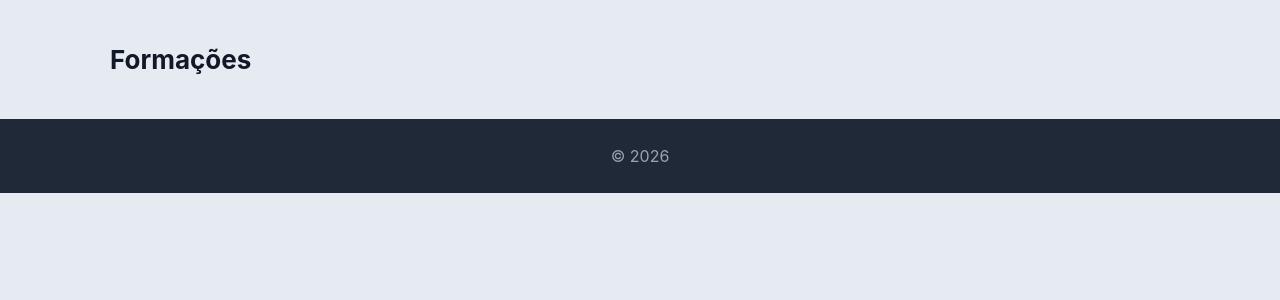
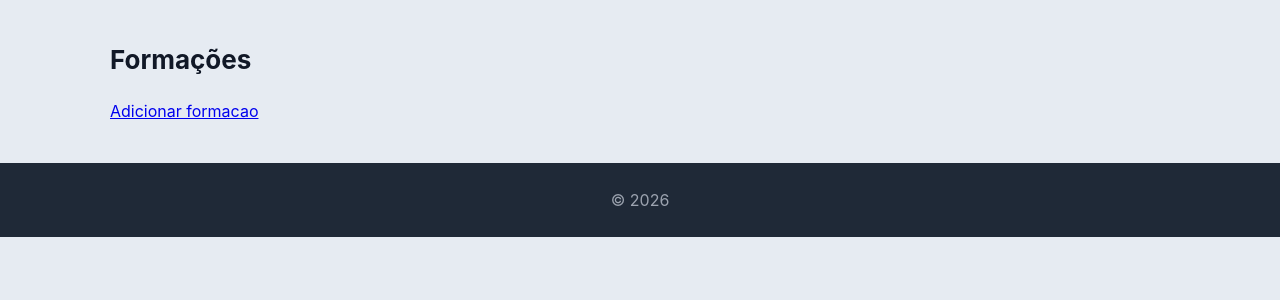
Before and after one commit to gui-alb/portifolio-pw, a Django app: page /formacoes/ in a window 1280 px wide. Shown: the part 113-413 px from the top of the page. Run offline with Django 5.2, Linux system fonts and the light colour scheme; data that the repository does not hold is empty; some libraries are stand-ins or nearby versions.

Commit message:
feat(portfolio): apagar e editar formacoes

```diff
--- a/portfolio/templates/portfolio/formacoes.html
+++ b/portfolio/templates/portfolio/formacoes.html
@@ -18,7 +18,10 @@
                {% endfor %}
             </ul>
         </section>
+        <a href="{% url 'editar_formacao' formacao.id %}">Editar</a>
+        <a href="{% url 'apagar_formacao' formacao.id %}">Apagar</a>
     </article>
     {% endfor %}
+    <a href="{% url 'nova_formacao' %}">Adicionar formacao</a>
 </section>
 {% endblock %}
--- a/portfolio/templates/portfolio/nova_formacao.html
+++ b/portfolio/templates/portfolio/nova_formacao.html
@@ -6,7 +6,7 @@
     <form action="" method="post" >
       {% csrf_token %}   <!-- obrigatório nos forms Django -->
       <table>
-          {{ form }}   <!-- insere input para cada atributo da classe Autor, numa tabela -->
+          {{ form.as_table }}   <!-- insere input para cada atributo da classe Autor, numa tabela -->
       </table>
       <input type="submit" value="Criar formação">
 
--- a/portfolio/templates/portfolio/nova_tecnologia.html
+++ b/portfolio/templates/portfolio/nova_tecnologia.html
@@ -6,7 +6,7 @@
     <form action="" method="post" >
       {% csrf_token %}   <!-- obrigatório nos forms Django -->
       <table>
-          {{ form }}   <!-- insere input para cada atributo da classe Autor, numa tabela -->
+          {{ form.as_table }}   <!-- insere input para cada atributo da classe Autor, numa tabela -->
       </table>
       <input type="submit" value="Criar tecnologia">
 
--- a/portfolio/urls.py
+++ b/portfolio/urls.py
@@ -22,6 +22,8 @@ urlpatterns = [
     path('competencias/editar/<int:id>', views.editar_competencia_view, name="editar_competencia"),
     path('competencias/apagar/<int:id>', views.apagar_competencia_view, name="apagar_competencia"),
     path('formacoes/novo', views.nova_formacao_view, name="nova_formacao"),
+    path('formacoes/editar/<int:id>', views.editar_formacao_view, name="editar_formacao"),
+    path('formacoes/apagar/<int:id>', views.apagar_formacao_view, name="apagar_formacao"),
 
 
 ]
--- a/portfolio/views.py
+++ b/portfolio/views.py
@@ -184,11 +184,38 @@ def apagar_competencia_view(request, id):
 
     return render(request, 'portfolio/delete_competencia.html', {'competencia': competencia})
 def nova_formacao_view(request):
+    form = FormacaoForm(request.POST)
 
-    form = FormacaoForm()
+    if form.is_valid():
+        form.save()
+        return redirect('formacoes')
 
     context = {'form': form}
     return render(request, 'portfolio/nova_formacao.html', context)
+
+
+def editar_formacao_view(request, id):
+    formacao = Formacao.objects.get(id=id)
+
+    if request.POST:
+        form = FormacaoForm(request.POST or None, instance=formacao)
+
+        if form.is_valid():
+            form.save()
+            return redirect('formacoes')
+    else:
+        form = FormacaoForm(instance=formacao)
+
+    return render(request, 'portfolio/edita_formacao.html', {'form': form, 'formacao': formacao})
+
+def apagar_formacao_view(request, id):
+    formacao = Formacao.objects.get(id=id)
+
+    if request.POST:
+        formacao.delete()
+        return redirect('formacoes')
+
+    return render(request, 'portfolio/delete_formacao.html', {'formacao': formacao})
 
 def landing_page_view(request):
 
```
Also changed, not shown: portfolio/templates/portfolio/delete_formacao.html (added, +11 -0 lines), portfolio/templates/portfolio/edita_formacao.html (added, +16 -0 lines), db.sqlite3.
